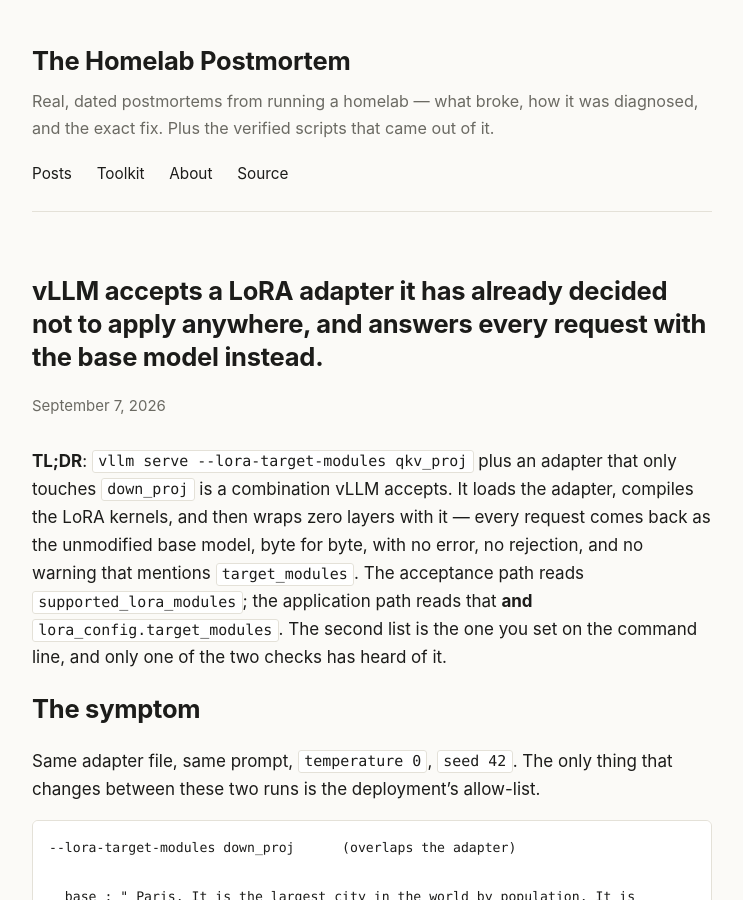
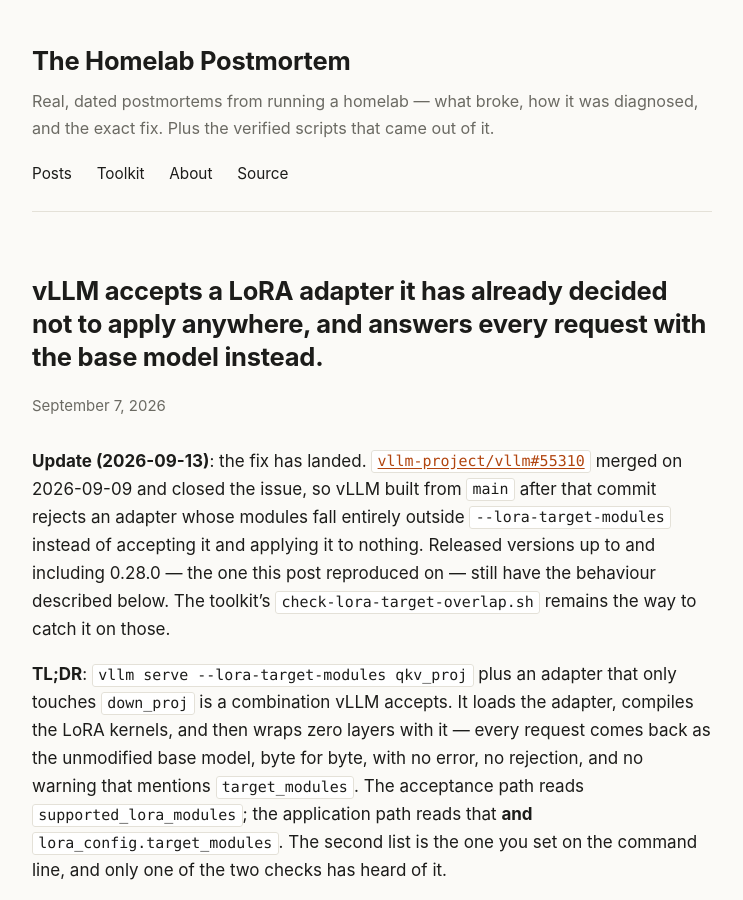
Before and after one commit to mitoyosh/homelab-postmortem, a Jekyll site: the page built from _posts/2026-09-07-vllm-accepts-a-lora-it-will-never-apply.md, in a window 1280 px wide and 900 px high. Shown: the whole window, without its empty margins (268-1011 px from the left). Built offline with Jekyll 4.4.1, drawn with Linux system fonts in a browser that asks for light colours; some of the changed text lies outside the part shown.

Commit message:
vLLM LoRA post: update — fix merged upstream 2026-09-09
Co-Authored-By: Claude Opus 5 <noreply@anthropic.com>

```diff
--- a/_posts/2026-09-07-vllm-accepts-a-lora-it-will-never-apply.md
+++ b/_posts/2026-09-07-vllm-accepts-a-lora-it-will-never-apply.md
@@ -5,6 +5,8 @@ date: 2026-09-07
 excerpt: "Restrict a deployment with --lora-target-modules and load an adapter whose modules fall outside that list, and nothing objects. The adapter loads, the LoRA kernels compile, and every response is the unmodified base model, byte for byte. The check that accepts an adapter and the check that applies it read different fields."
 devto_tags: ai, vllm, llm, devops
 ---
+
+**Update (2026-09-13)**: the fix has landed. [`vllm-project/vllm#55310`](https://github.com/vllm-project/vllm/pull/55310) merged on 2026-09-09 and closed the issue, so vLLM built from `main` after that commit rejects an adapter whose modules fall entirely outside `--lora-target-modules` instead of accepting it and applying it to nothing. Released versions up to and including 0.28.0 — the one this post reproduced on — still have the behaviour described below. The toolkit's `check-lora-target-overlap.sh` remains the way to catch it on those.
 
 **TL;DR**: `vllm serve --lora-target-modules qkv_proj` plus an adapter that only touches `down_proj` is a combination vLLM accepts. It loads the adapter, compiles the LoRA kernels, and then wraps zero layers with it — every request comes back as the unmodified base model, byte for byte, with no error, no rejection, and no warning that mentions `target_modules`. The acceptance path reads `supported_lora_modules`; the application path reads that **and** `lora_config.target_modules`. The second list is the one you set on the command line, and only one of the two checks has heard of it.
 
@@ -86,7 +88,7 @@ Not everyone, and the shape of who matters, because it explains why a bug this l
 
 ## The fix
 
-Upstream has one in flight: [`vllm-project/vllm#55310`](https://github.com/vllm-project/vllm/pull/55310), "Reject adapters with no matching target modules", open and unmerged at the time of writing. Until it lands, nothing in vLLM will tell you.
+Upstream has fixed it: [`vllm-project/vllm#55310`](https://github.com/vllm-project/vllm/pull/55310), "Reject adapters with no matching target modules", was open when this was written and merged on 2026-09-09. On any release up to 0.28.0, nothing in vLLM will tell you.
 
 **Check the two lists against each other before you deploy.** The adapter states its own in `adapter_config.json`:
 
```
